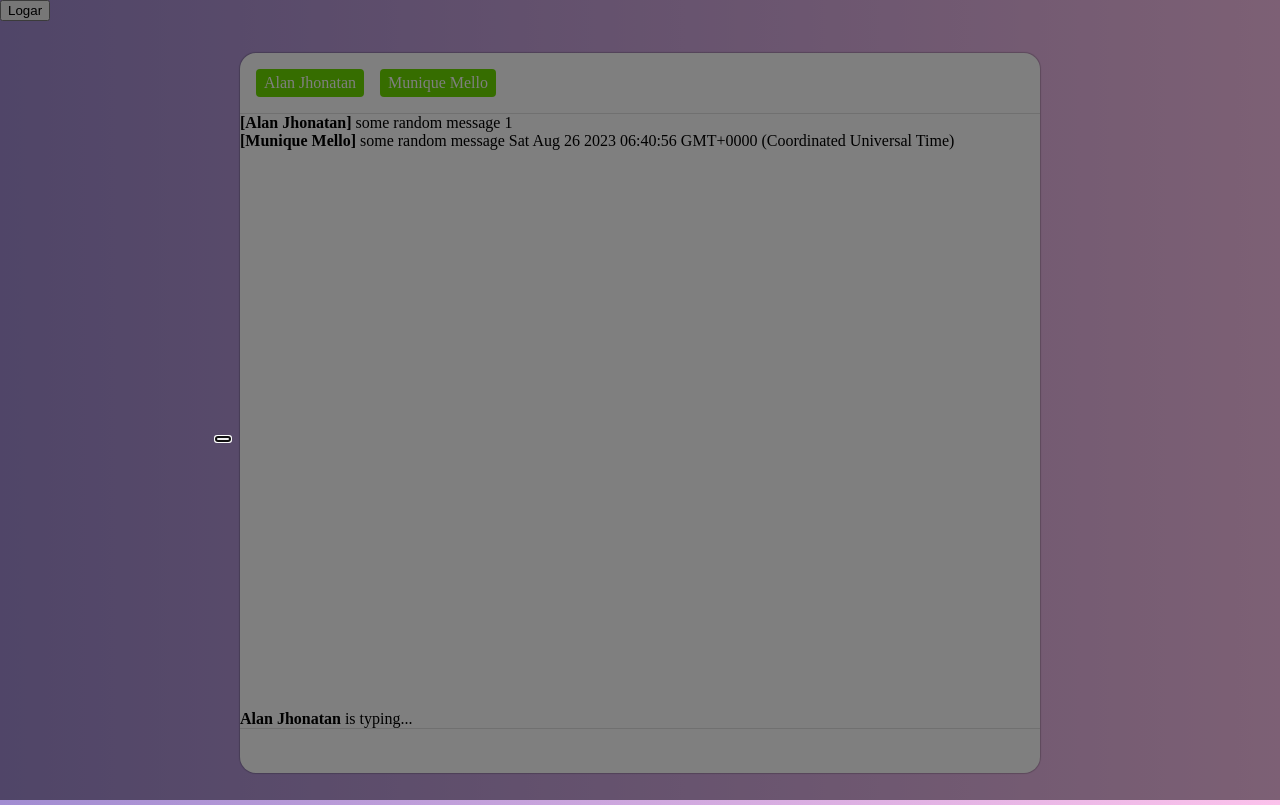
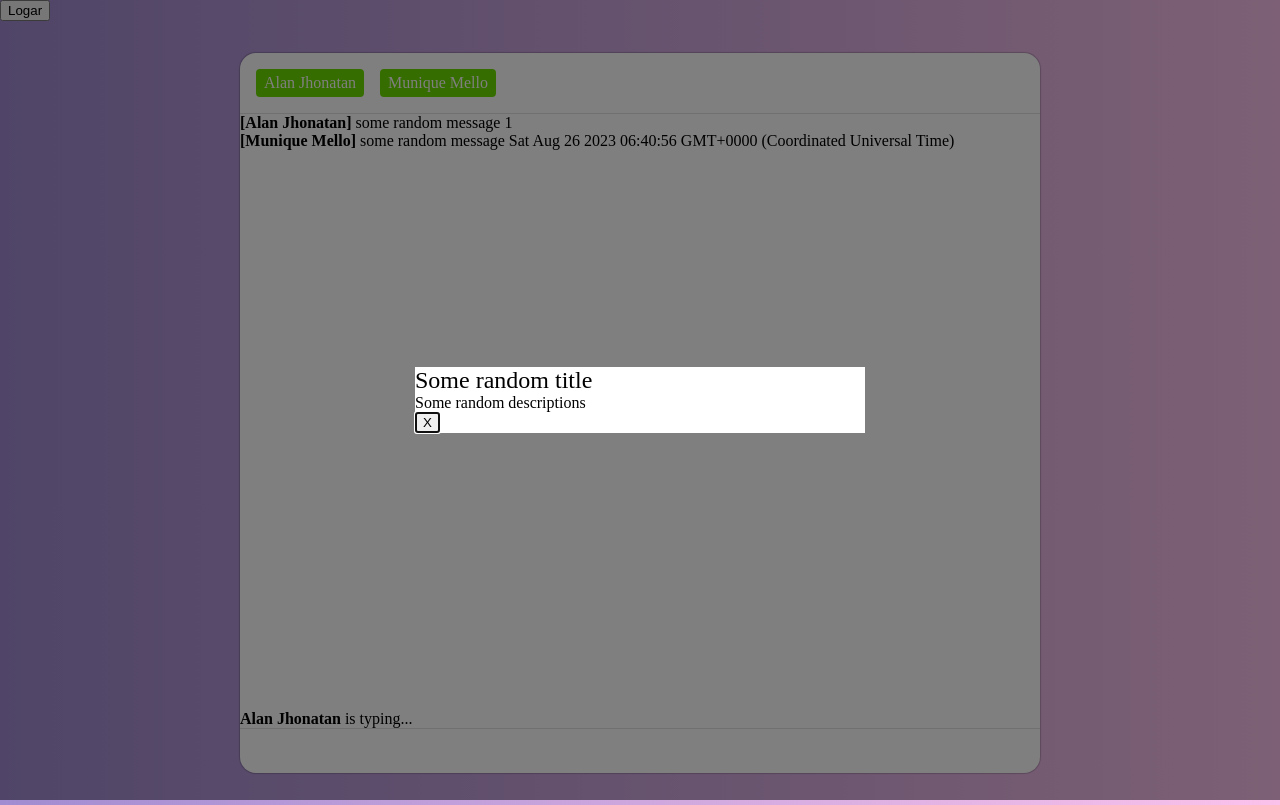
Before and after one commit to AlanJhonatan/study-websockets-react, a React (Vite) app in the folder client-react/: page / in a window 1280 px wide. Built offline with nearby package versions, Linux system fonts and the light colour scheme.

Commit message:
feat(client): add basic styles to modal

```diff
--- a/client-react/src/components/LoginModal.tsx
+++ b/client-react/src/components/LoginModal.tsx
@@ -15,9 +15,11 @@ export function LoginModal(props: LoginModalProps) {
             <Dialog.Portal>
             <Dialog.Overlay className='modal-overlay' />
             <Dialog.Content className='modal-content'>
-                <Dialog.Title />
-                <Dialog.Description />
-                <Dialog.Close />
+                <Dialog.Title>
+                    Some random title
+                </Dialog.Title>
+                <Dialog.Description>Some random descriptions</Dialog.Description>
+                <Dialog.Close>X</Dialog.Close>
             </Dialog.Content>
             </Dialog.Portal>
         </Dialog.Root>
--- a/client-react/src/styles/LoginModal.css
+++ b/client-react/src/styles/LoginModal.css
@@ -5,13 +5,13 @@
 }
 
 .modal-content {
+    background-color: white;
+
     position: fixed;
-
     top: 50%;
-    right: 50%;
-
+    left: 50%;
+    transform: translate(-50%, -50%);
     width: 90vw;
     max-width: 450px;
-  max-height: 85vh;
-  padding: 25px;
+    max-height: 85vh;
 }
```
